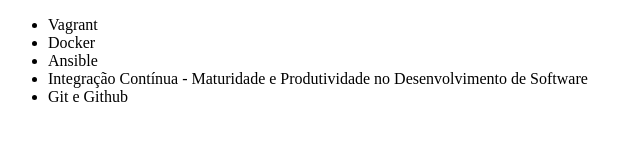
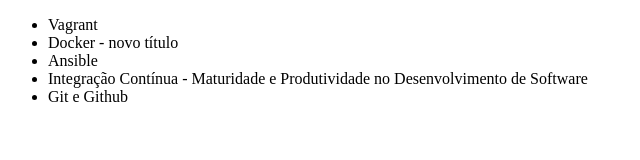
Before and after one commit to carloscorreagoncalves/alura-git, a plain HTML site: page index.html in a window 1280 px wide. Shown: the full height of the page, 0-640 px from the left. Drawn offline with Linux system fonts and the light colour scheme.

Commit message:
Corrigindo nome Docker

```diff
--- a/index.html
+++ b/index.html
@@ -7,7 +7,7 @@
 <body>
     <ul>
         <li>Vagrant</li>
-        <li>Docker</li>
+        <li>Docker - novo título</li>
         <li>Ansible</li>
         <li>Integração Contínua - Maturidade e Produtividade
             no Desenvolvimento de Software</li>
```
